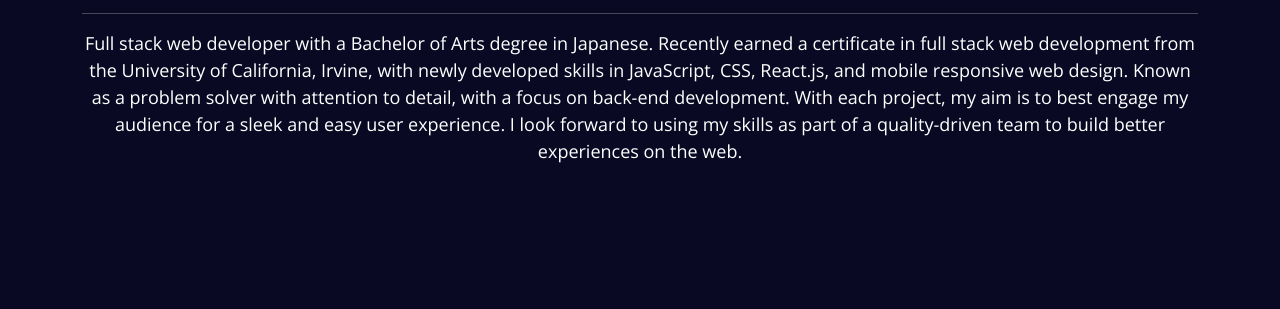
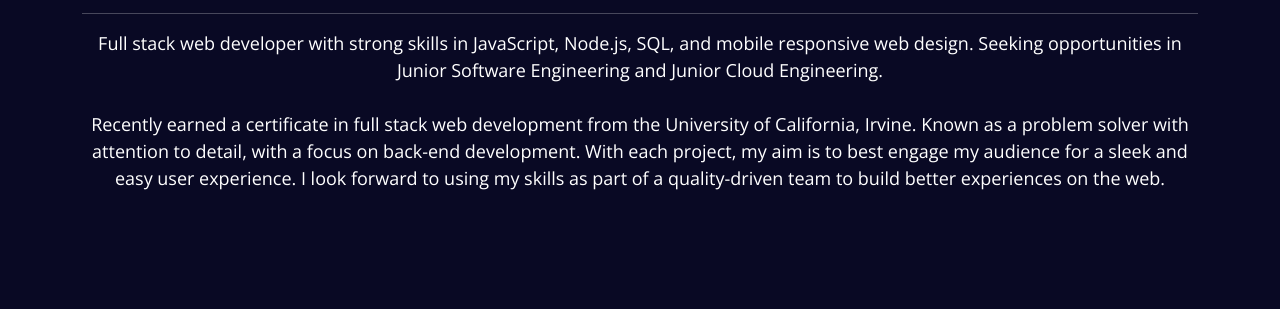
Before and after one commit to pringle97/My-Professional-Portfolio, a website: page index.html in a window 1280 px wide. Shown: the part 491-800 px from the top of the page. Drawn offline with nearby package versions, Linux system fonts and the light colour scheme.

Commit message:
updating summary

```diff
--- a/index.html
+++ b/index.html
@@ -51,11 +51,9 @@
       <p>
         <!-- Passionate self-starter with a knack for back-end development and unquenchable thirst for knowledge. Constantly
         picking up new skills and building upon current ones. -->
-        Full stack web developer with a Bachelor of Arts degree in Japanese. Recently earned a certificate in full stack
+        Full stack web developer with strong skills in JavaScript, Node.js, SQL, and mobile responsive web design. Seeking opportunities in Junior Software Engineering and Junior Cloud Engineering. <br><br> Recently earned a certificate in full stack
         web
-        development from the University of California, Irvine, with newly developed skills in JavaScript, CSS, React.js,
-        and
-        mobile responsive web design.
+        development from the University of California, Irvine.
         Known as a problem solver with attention to detail, with a focus on back-end development. With each project, my
         aim is
         to best engage my audience for a sleek and easy user experience. I look forward to using my skills as part of a
```
